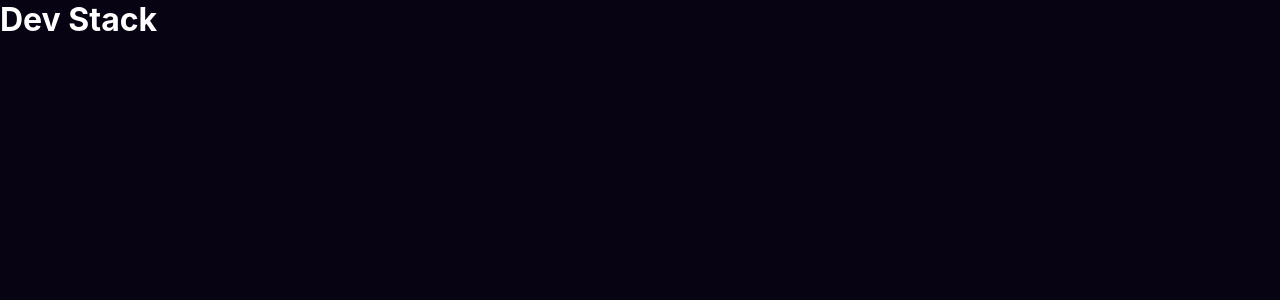
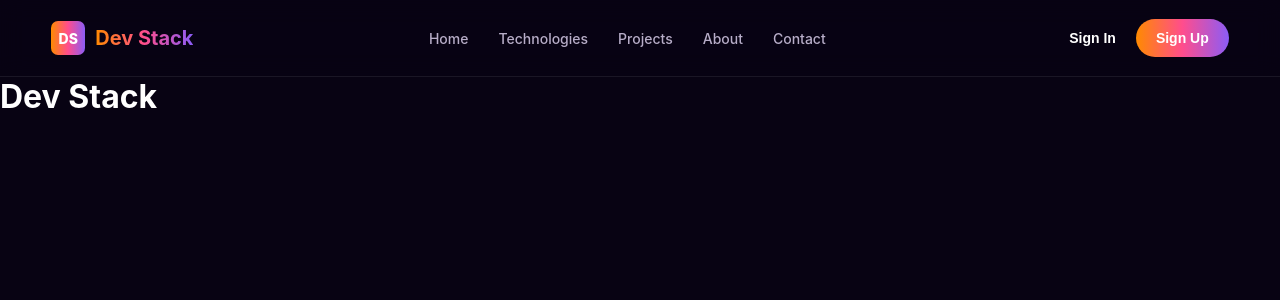
Before and after one commit to mizanur-rahmanru/DevStack, a React (Vite) app: page / in a window 1280 px wide. Shown: the top 300 px of the page. Built offline with nearby package versions, Linux system fonts and the light colour scheme.

Commit message:
Navbar added

```diff
--- a/src/App.tsx
+++ b/src/App.tsx
@@ -1,8 +1,14 @@
+import Navbar from "./components/Navbar";
+
 function App() {
   return (
-    <div>
-      <h1>Dev Stack</h1>
-    </div>
+    <>
+      <Navbar />
+
+      <main>
+        <h1>Dev Stack</h1>
+      </main>
+    </>
   );
 }
 
--- /dev/null
+++ b/src/components/Navbar.tsx
@@ -0,0 +1,37 @@
+function Navbar() {
+  return (
+    <header className="navbar">
+      <div className="navbar-container">
+
+        {/* Mobile Menu */}
+        <button className="menu-btn">
+          ☰
+        </button>
+
+        {/* Logo */}
+        <a href="#" className="brand">
+          <span className="brand-logo">DS</span>
+          <span className="brand-name">Dev Stack</span>
+        </a>
+
+        {/* Desktop Navigation */}
+        <nav className="nav-links">
+          <a href="#home">Home</a>
+          <a href="#technologies">Technologies</a>
+          <a href="#projects">Projects</a>
+          <a href="#about">About</a>
+          <a href="#contact">Contact</a>
+        </nav>
+
+        {/* Authentication Buttons */}
+        <div className="auth-buttons">
+          <button className="sign-in">Sign In</button>
+          <button className="sign-up">Sign Up</button>
+        </div>
+
+      </div>
+    </header>
+  );
+}
+
+export default Navbar;
--- a/src/index.css
+++ b/src/index.css
@@ -27,3 +27,173 @@ body {
   min-width: 320px;
   min-height: 100vh;
 }
+
+/* =========================
+   Navbar
+========================= */
+
+.navbar {
+  position: sticky;
+  top: 0;
+  z-index: 1000;
+  width: 100%;
+  background: rgba(8, 3, 19, 0.95);
+  border-bottom: 1px solid rgba(255, 255, 255, 0.08);
+  backdrop-filter: blur(12px);
+}
+
+.navbar-container {
+  width: min(1200px, 92%);
+  min-height: 76px;
+  margin: 0 auto;
+
+  display: flex;
+  align-items: center;
+  justify-content: space-between;
+  gap: 30px;
+}
+
+/* Brand */
+
+.brand {
+  display: flex;
+  align-items: center;
+  gap: 10px;
+
+  text-decoration: none;
+  white-space: nowrap;
+}
+
+.brand-logo {
+  width: 34px;
+  height: 34px;
+
+  display: grid;
+  place-items: center;
+
+  border-radius: 7px;
+
+  background: var(--brand-gradient);
+
+  color: white;
+  font-size: 14px;
+  font-weight: 800;
+}
+
+.brand-name {
+  font-size: 20px;
+  font-weight: 700;
+
+  background: var(--brand-gradient);
+  background-clip: text;
+  -webkit-background-clip: text;
+  color: transparent;
+}
+
+
+.nav-links {
+  display: flex;
+  align-items: center;
+  gap: 30px;
+}
+
+.nav-links a {
+  color: #b7adc8;
+  text-decoration: none;
+
+  font-size: 14px;
+  font-weight: 500;
+
+  transition: color 0.2s ease;
+}
+
+.nav-links a:hover {
+  color: white;
+}
+
+
+
+.auth-buttons {
+  display: flex;
+  align-items: center;
+  gap: 12px;
+}
+
+.sign-in,
+.sign-up {
+  border: none;
+  background: transparent;
+  color: white;
+
+  font-size: 14px;
+  font-weight: 600;
+
+  cursor: pointer;
+}
+
+.sign-in {
+  padding: 10px 8px;
+}
+
+.sign-up {
+  padding: 11px 20px;
+  border-radius: 999px;
+
+  background: var(--brand-gradient);
+}
+
+/* Mobile menu */
+
+.menu-btn {
+  display: none;
+
+  border: none;
+  background: transparent;
+
+  color: white;
+  font-size: 24px;
+
+  cursor: pointer;
+}
+
+
+@media (max-width: 768px) {
+  .navbar-container {
+    min-height: 68px;
+    width: 90%;
+    gap: 10px;
+  }
+
+  .menu-btn {
+    display: block;
+  }
+
+  .nav-links {
+    display: none;
+  }
+
+  .brand {
+    position: absolute;
+    left: 50%;
+    transform: translateX(-50%);
+  }
+
+  .brand-name {
+    display: none;
+  }
+
+  .auth-buttons {
+    margin-left: auto;
+    gap: 6px;
+  }
+
+  .sign-in {
+    font-size: 12px;
+    padding: 8px 5px;
+  }
+
+  .sign-up {
+    font-size: 12px;
+    padding: 9px 14px;
+  }
+}
```
